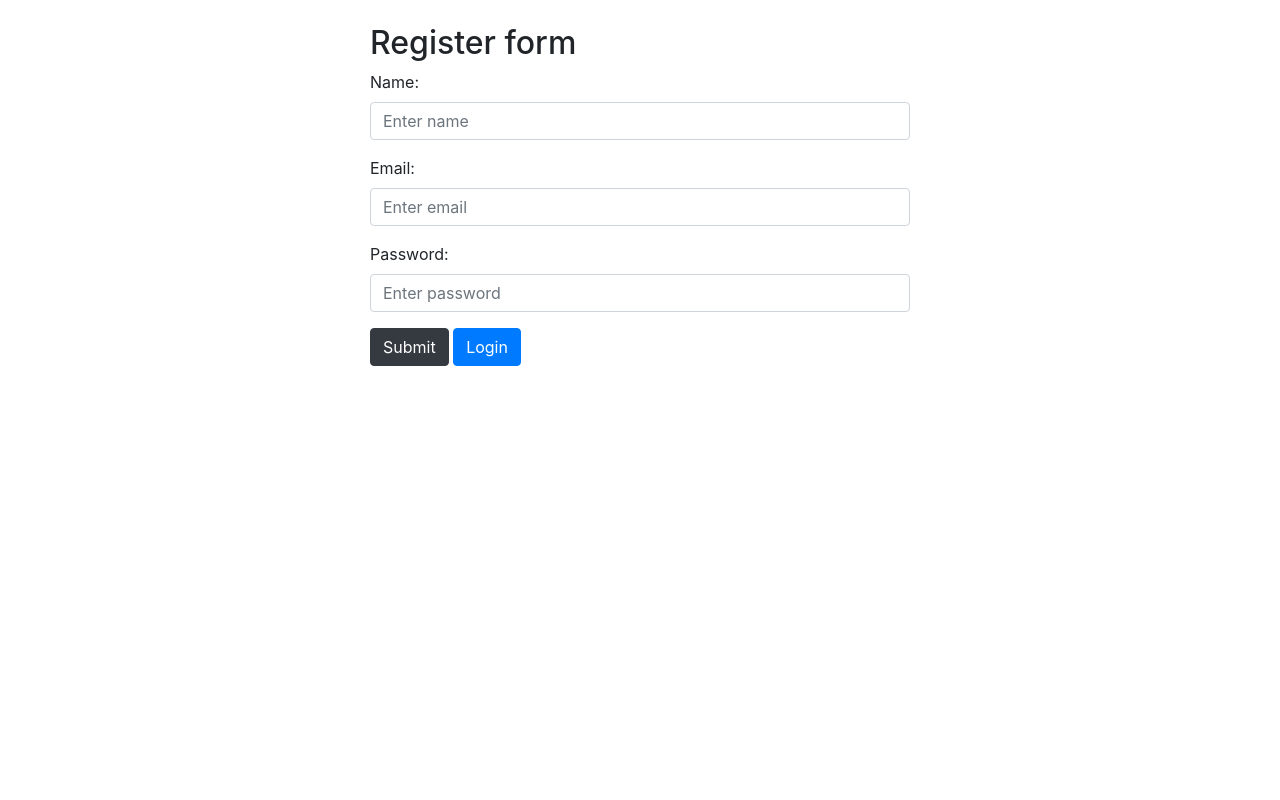
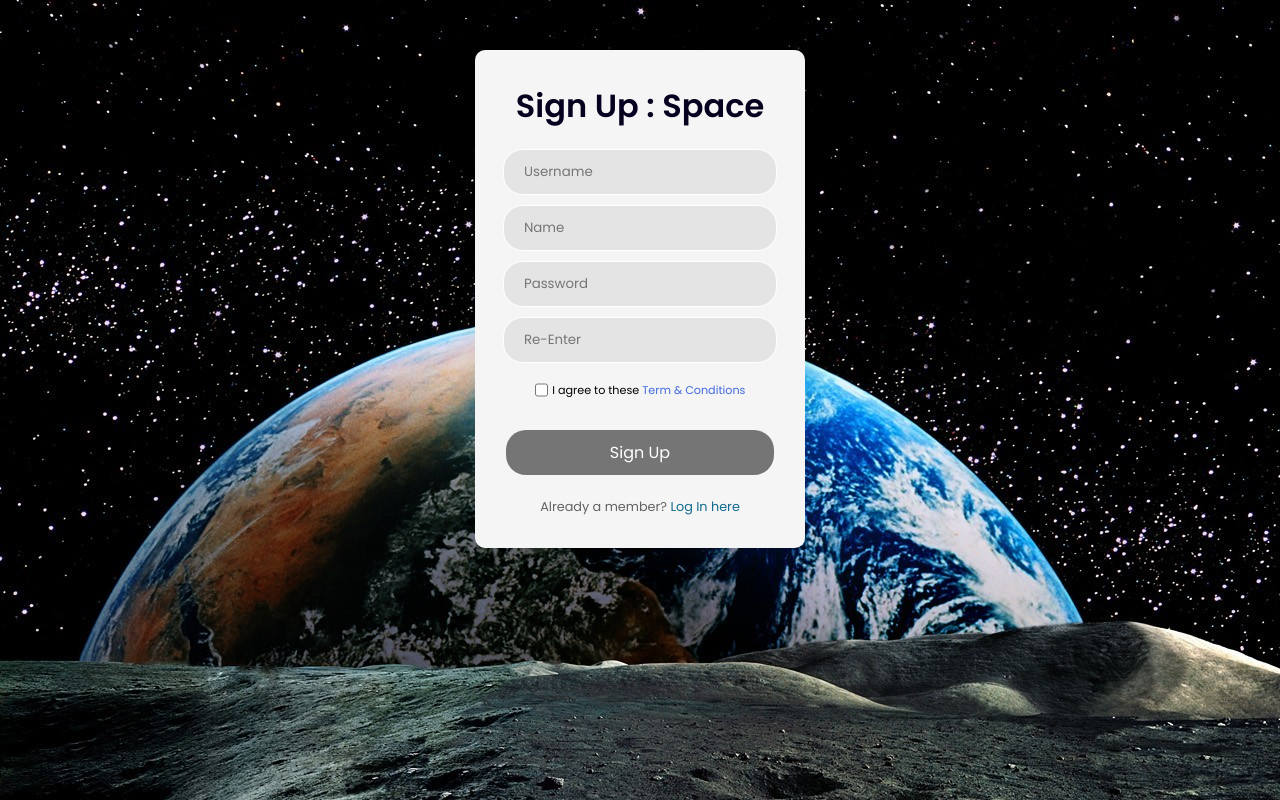
Before and after one commit to 1arin/LiveChatRoom, a Flask app: page /register in a window 1280 px wide. Run offline with Flask 3, Linux system fonts and the light colour scheme.

Commit message:
add form

```diff
--- a/templates/register.html
+++ b/templates/register.html
@@ -1,41 +1,33 @@
+<!DOCTYPE html>
 <html lang="en">
 <head>
     <meta charset="UTF-8">
+    <meta http-equiv="X-UA-Compatible" content="IE=edge">
     <meta name="viewport" content="width=device-width, initial-scale=1.0">
-    <title>Register</title>
-    <link rel="stylesheet" href="https://cdn.jsdelivr.net/npm/bootstrap@4.6.2/dist/css/bootstrap.min.css">
-  <script src="https://cdn.jsdelivr.net/npm/jquery@3.6.4/dist/jquery.slim.min.js"></script>
-  <script src="https://cdn.jsdelivr.net/npm/popper.js@1.16.1/dist/umd/popper.min.js"></script>
-  <script src="https://cdn.jsdelivr.net/npm/bootstrap@4.6.2/dist/js/bootstrap.bundle.min.js"></script>
+    <link rel="stylesheet" href="{{url_for('static', filename='css/styleregister.css')}}">
+    <title>Sign Up : SPACE</title>
 </head>
 <body>
-    <div class="container">
-        <div class=" row justify-content-center">
-            <div class="col-sm-6 mt-4">
-                <h2>Register form</h2>
-                <form action="/register" method="POST">
-                    <div class="form-group">
-                    <label for="name">Name:</label>
-                    <input type="text" class="form-control" id="name" placeholder="Enter name" name="name">
-                    </div>
+    <div class="wrapper">
+        <h1>Sign Up : Space</h1>
+        <form action="#">
+            <input type="text" placeholder="Username">
+            <input type="text" placeholder="Name">
+            <input type="password" placeholder="Password">
+            <input type="password" placeholder="Re-Enter">
+        </form>
+        <div class="terms">
+            <input type="checkbox" id="checkbox">
+            <label for="checkbox">I agree to these <a
+                href="#">Term & Conditions</a></label>
+        </div>
+        <button>Sign Up</button>
+        <div class="member">
+            Already a member? <a href="{{ url_for('login') }}">
+                Log In here
+            </a>
 
-                    <div class="form-group">
-                    <label for="email">Email:</label>
-                    <input type="email" class="form-control" id="email" placeholder="Enter email" name="email">
-                    </div>
-
-                    <div class="form-group">
-                    <label for="pwd">Password:</label>
-                    <input type="password" class="form-control" id="pwd" placeholder="Enter password" name="password">
-                    </div>
-
-                    <button type="submit" class="btn btn-dark">Submit</button>
-                    <a href="/login" class="btn btn-primary">Login</a>
-                </form>
-            </div>
         </div>
-
     </div>
-
 </body>
 </html>
```
